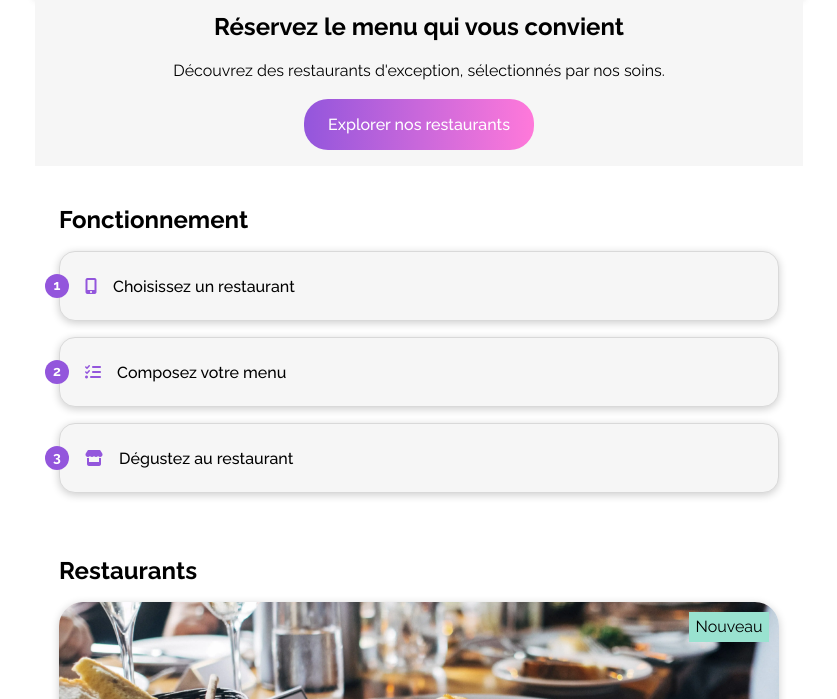
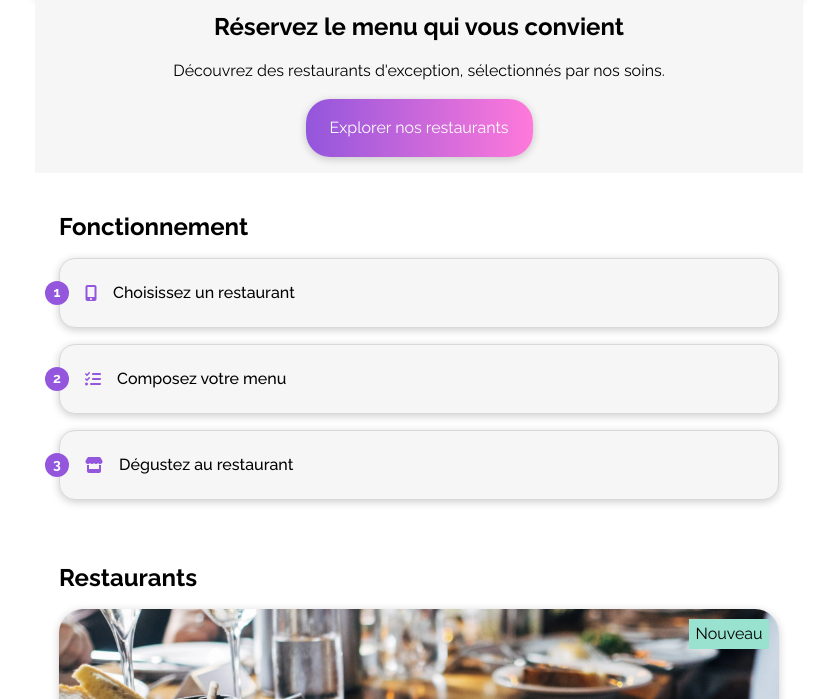
Before and after one commit to Steinshy/OC-OhMyFood, a plain HTML site: page index.html in a window 1280 px wide. Shown: the part 101-800 px from the top of the page, without its empty margins (221-1058 px from the left). Drawn offline with Linux system fonts and the light colour scheme.

Commit message:
Fix button click

```diff
--- a/assets/css/style.css
+++ b/assets/css/style.css
@@ -110,33 +110,6 @@ a {
   color: inherit;
 }
 
-button {
-  cursor: pointer;
-  border: none;
-  background: linear-gradient(
-    90deg,
-    var(--color-primary) 0%,
-    var(--color-secondary) 100%
-  );
-  transition: all 0.3s ease;
-  color: var(--color-white);
-  font-weight: var(--font-weight-medium);
-  padding: var(--space-md) var(--space-lg);
-  border-radius: var(--space-lg);
-  box-shadow: var(--shadow-md);
-  font-family: inherit;
-  font-size: inherit;
-  position: relative;
-  overflow: hidden;
-}
-
-button:hover {
-  opacity: 0.8;
-  transform: translateY(-5px);
-  box-shadow: var(--shadow-lg);
-  transition: all 0.3s ease;
-}
-
 button h2 {
   font-size: var(--font-size-base);
   font-weight: var(--font-weight-medium);
@@ -218,25 +191,24 @@ main {
   padding: var(--space-md);
 }
 
-.main-section h1 {
-  font-size: var(--font-size-xl);
+.main-section__button {
+  cursor: pointer;
+  background: linear-gradient(
+    90deg,
+    var(--color-primary) 0%,
+    var(--color-secondary) 100%
+  );
+  color: var(--color-white);
+  padding: var(--space-md) var(--space-lg);
+  border-radius: var(--space-lg);
+  box-shadow: var(--shadow-sm);
 }
 
-.main-section p {
-  font-size: var(--font-size-base);
-}
-
-.main-section__button {
-  display: flex;
-  position: relative;
-  justify-content: center;
-}
-
-.main-section__button a {
-  position: absolute;
-  width: var(--width-full);
-  height: var(--height-full);
-  z-index: 0;
+.main-section__button:hover {
+  opacity: 0.8;
+  transform: translateY(-px);
+  box-shadow: var(--shadow-lg);
+  transition: all 0.3s ease;
 }
 
 /* Orders Section */
--- a/index.html
+++ b/index.html
@@ -68,8 +68,7 @@
         <h1>Réservez le menu qui vous convient</h1>
         <p>Découvrez des restaurants d'exception, sélectionnés par nos soins.</p>
         <div class="main-section__button">
-          <a href="#restaurants"></a>
-          <button>Explorer nos restaurants</button>
+          <a href="#goto-restaurants">Explorer nos restaurants</a>
         </div>
 
       </section>
@@ -114,7 +113,7 @@
       </section>
 
       <!-- Restaurants Section -->
-      <section class="restaurants" id="restaurants">
+      <section class="restaurants" id="goto-restaurants">
         <h1>Restaurants</h1>
         <!-- Restaurants Cards -->
         <div class="restaurants__cards">
```
